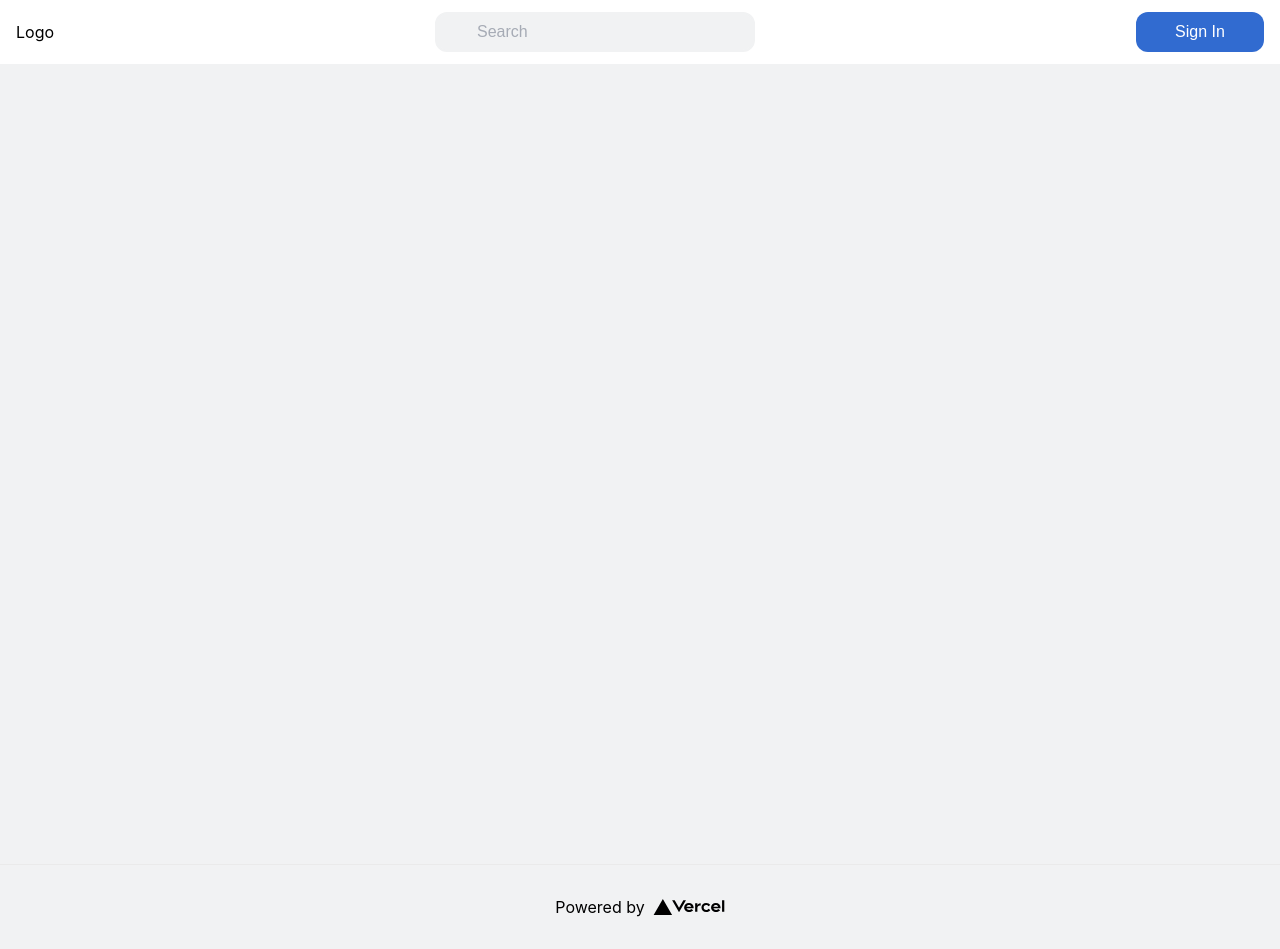
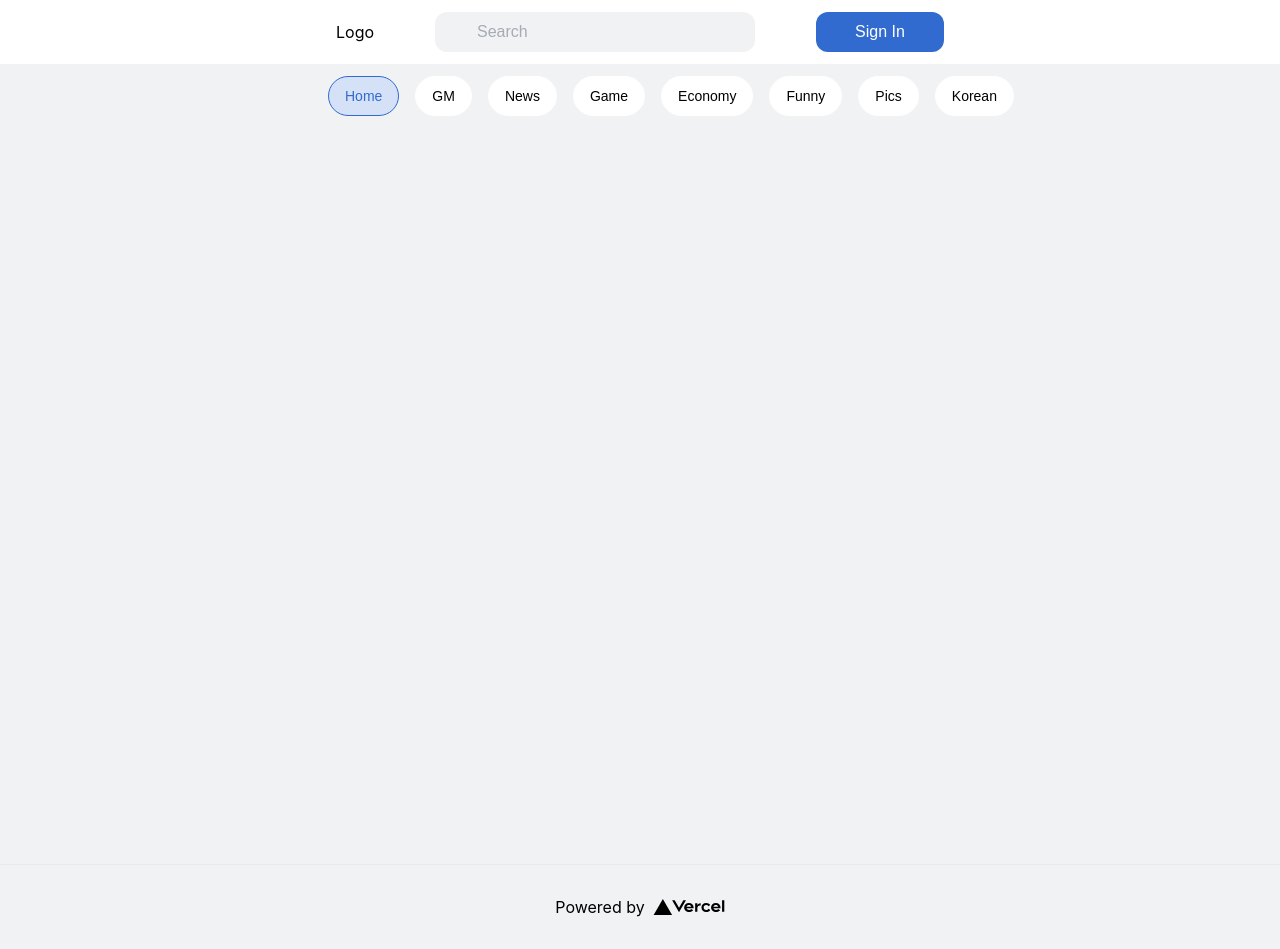
Before and after one commit to royalbluec/block-community, a Next.js app in the folder client/: page / in a window 1280 px wide. Built offline with nearby package versions, Linux system fonts and the light colour scheme.

Commit message:
feat(client): Add community

```diff
--- a/client/components/common/styles/Header.styles.jsx
+++ b/client/components/common/styles/Header.styles.jsx
@@ -12,7 +12,8 @@ export const Block = styled.header`
     justify-content: space-between;
     align-items: center;
     width: 100%;
-    max-width: 84.5rem;
+    /* max-width: 84.5rem; */
+    margin: 0 20rem;
     padding: 0 1rem;
   }
 
--- /dev/null
+++ b/client/components/community/Community.jsx
@@ -0,0 +1,34 @@
+import React from 'react';
+
+import { Block } from './styles/Community.styles';
+
+const Community = () => {
+  const communityList = [
+    'Home',
+    'GM',
+    'News',
+    'Game',
+    'Economy',
+    'Funny',
+    'Pics',
+    'Korean',
+  ];
+
+  return (
+    <Block>
+      {communityList.map((el, i) => (
+        <div>
+          <a>
+            {i === 0 ? (
+              <button className='button__selected'>{el}</button>
+            ) : (
+              <button>{el}</button>
+            )}
+          </a>
+        </div>
+      ))}
+    </Block>
+  );
+};
+
+export default Community;
--- /dev/null
+++ b/client/components/community/styles/Community.styles.jsx
@@ -0,0 +1,33 @@
+import styled from '@emotion/styled';
+
+export const Block = styled.div`
+  display: flex;
+  align-items: center;
+  height: 4rem;
+
+  & > div {
+    height: 2.25rem rem;
+    margin: 0rem 0.5rem;
+  }
+
+  & > div > a > button {
+    height: 2.5rem;
+    padding: 0 16px;
+    border: 1px solid #ffffff;
+    border-radius: 1.25rem;
+    background-color: #ffffff;
+    font-size: 14px;
+
+    :hover {
+      cursor: pointer;
+    }
+  }
+
+  .button__selected {
+    border: 1px solid #316bd0;
+    background-color: #d5e1f6;
+    color: #316bd0;
+  }
+`;
+
+export const Button = styled.button``;
--- a/client/pages/index.js
+++ b/client/pages/index.js
@@ -3,6 +3,7 @@ import Image from 'next/image';
 import styles from '../styles/Home.module.css';
 
 import Header from '../components/common/Header';
+import Community from '../components/community/Community';
 
 export default function Home() {
   return (
@@ -15,7 +16,9 @@ export default function Home() {
 
       <Header />
 
-      <main className={styles.main}></main>
+      <main className={styles.main}>
+        <Community />
+      </main>
 
       <footer className={styles.footer}>
         <a
--- a/client/styles/Home.module.css
+++ b/client/styles/Home.module.css
@@ -4,12 +4,13 @@
 
 .main {
   min-height: 100vh;
-  padding: 4rem 0;
+  margin: 0 20rem;
+  /* padding: 4rem 0; */
   flex: 1;
   display: flex;
   flex-direction: column;
-  justify-content: center;
-  align-items: center;
+  /* justify-content: center; */
+  /* align-items: center; */
 }
 
 .footer {
```
